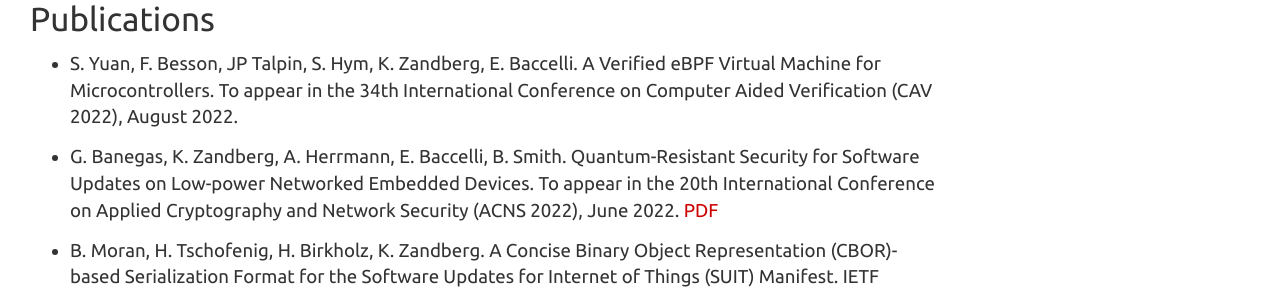
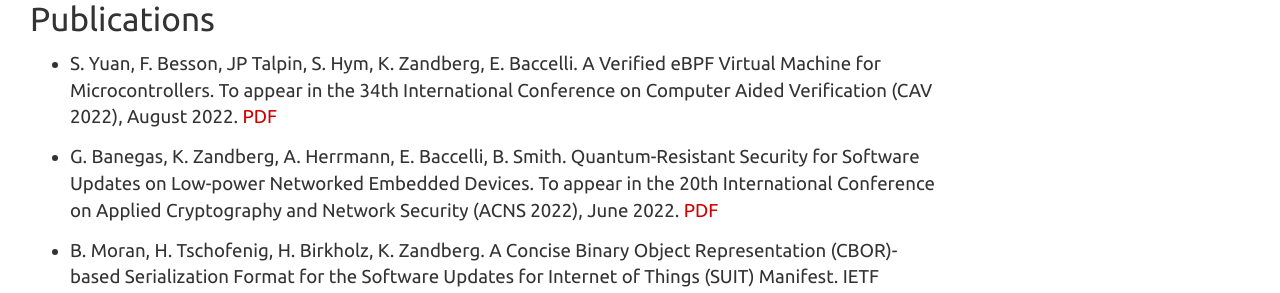
Before and after one commit to future-proof-iot/RIOT-fp, a Jekyll site: the page built from publications.md, in a window 1280 px wide and 900 px high. Shown: the part 197-490 px from the top of the window. Built offline with Jekyll 4.4.1, drawn with Linux system fonts in a browser that asks for light colours; nearby versions of some CDN libraries; our own code applies the rules of GitHub Pages for plain Markdown files.

Commit message:
added CAV22 pub PDF

```diff
--- a/publications.md
+++ b/publications.md
@@ -1,6 +1,6 @@
 ## Publications
 
-- S. Yuan, F. Besson, JP Talpin, S. Hym, K. Zandberg, E. Baccelli. A Verified eBPF Virtual Machine for Microcontrollers. To appear in the 34th International Conference on Computer Aided Verification (CAV 2022), August 2022.
+- S. Yuan, F. Besson, JP Talpin, S. Hym, K. Zandberg, E. Baccelli. A Verified eBPF Virtual Machine for Microcontrollers. To appear in the 34th International Conference on Computer Aided Verification (CAV 2022), August 2022. [PDF](https://www.irisa.fr/prive/talpin/papers/cav22.pdf)
 
 - G. Banegas, K. Zandberg, A. Herrmann, E. Baccelli, B. Smith. Quantum-Resistant Security for Software Updates on Low-power Networked Embedded Devices. To appear in the 20th International Conference on
 Applied Cryptography and Network Security (ACNS 2022), June 2022. [PDF](https://eprint.iacr.org/2021/781.pdf)
```
